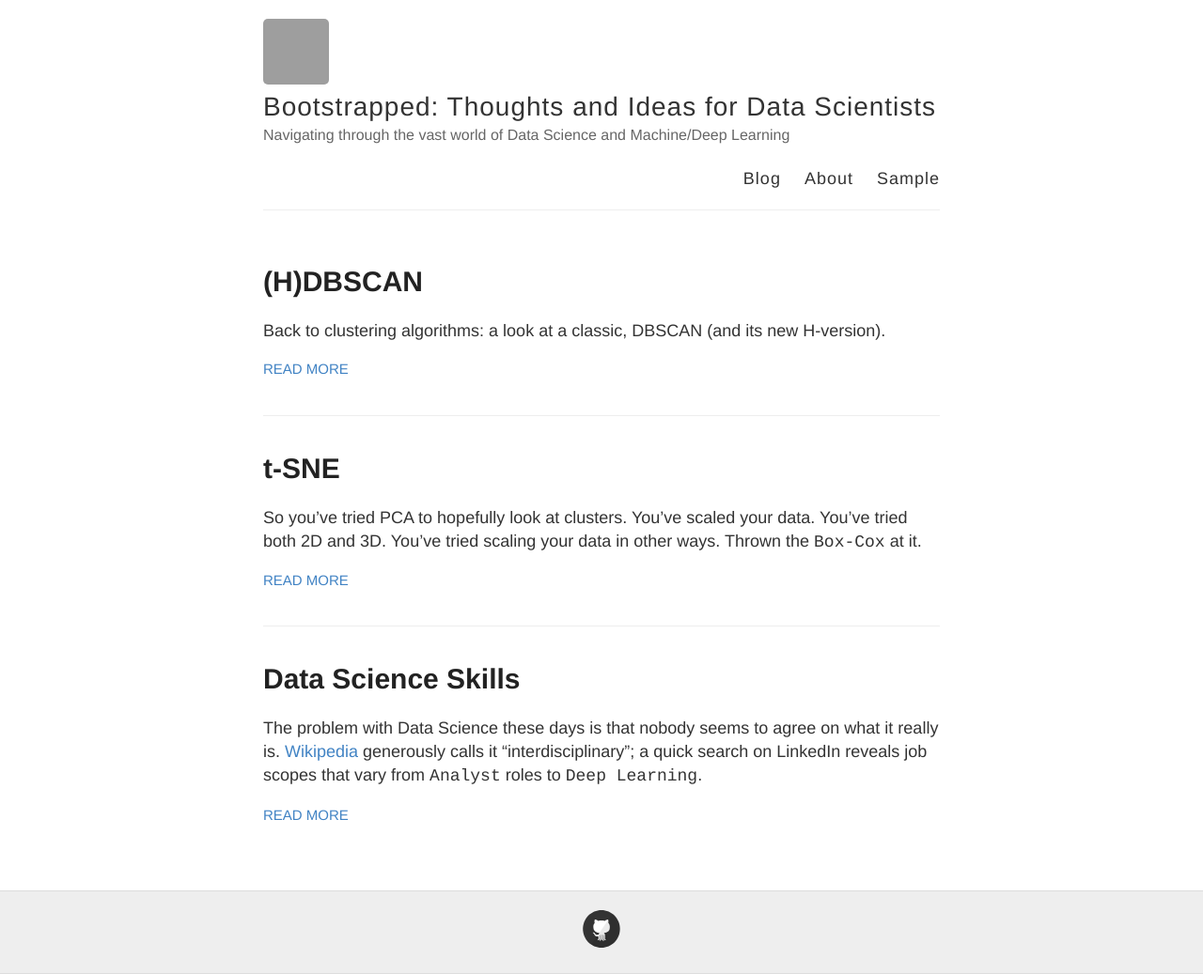
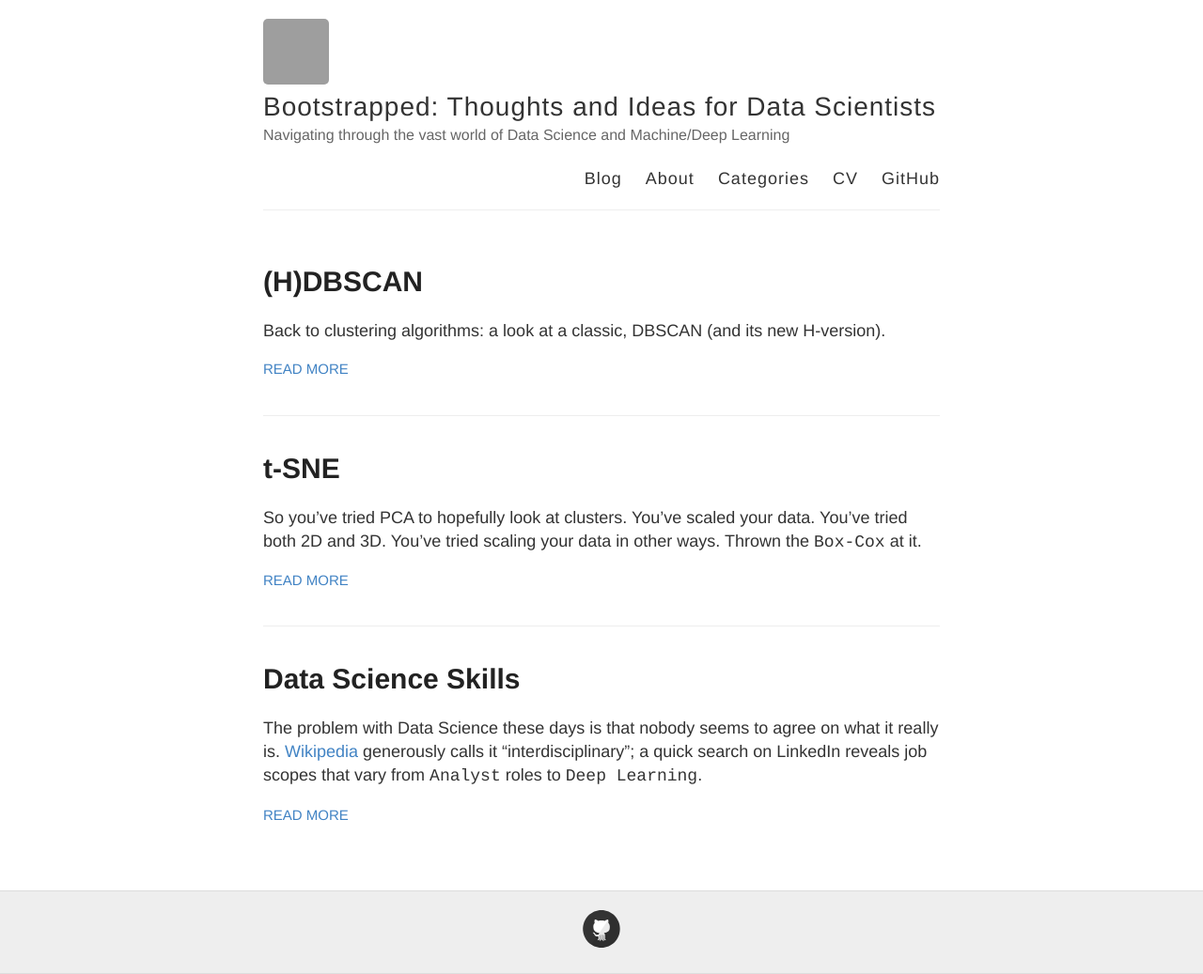
Before and after one commit to jianyanglum/jianyanglum.github.io, a Jekyll site: the page built from index.html, in a window 1280 px wide. Shown: the whole page at 94% size. Built offline with Jekyll 4.4.1, drawn with Linux system fonts in a browser that asks for light colours; the list of posts is cut into pages by our own code; a style sheet for code colours, icons or effects is not loaded; grey boxes are pictures that could not be loaded.

Commit message:
editing site layout

```diff
--- a/_layouts/default.html
+++ b/_layouts/default.html
@@ -55,7 +55,9 @@
           <nav>
             <a href="{{ site.baseurl }}/">Blog</a>
             <a href="{{ site.baseurl }}/about">About</a>
-            <a href="{{ site.baseurl }}/sample">Sample</a>
+            <a href="{{ site.baseurl }}/categories">Categories</a>
+            <a href="{{ site.baseurl }}/markdown-cv">CV</a> <!---TODO pdf-ize this--->
+            <a href="https://github.com/jianyanglum/">GitHub</a>
           </nav>
         </header>
       </div>
--- a/index.html
+++ b/index.html
@@ -16,7 +16,6 @@ layout: default
     </article>
   {% endfor %}
 
-  <!-- 以下为分页代码 -->
   {% if paginator.total_pages > 1 %}
     {% if paginator.previous_page %}
         <a href="{{ paginator.previous_page_path | prepend: site.baseurl | replace: '//', '/' }}"上一页</a>
```
Also changed, not shown: about.md (+1 -1 lines).
